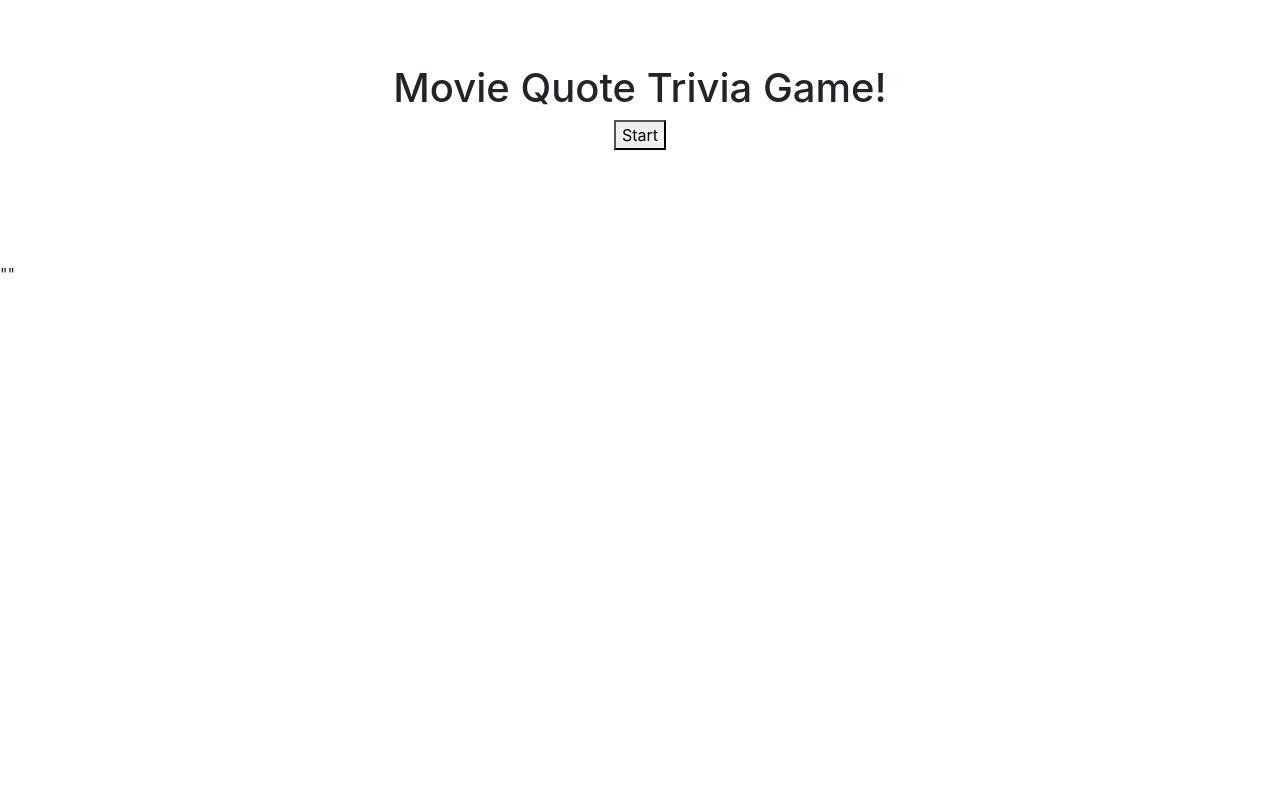
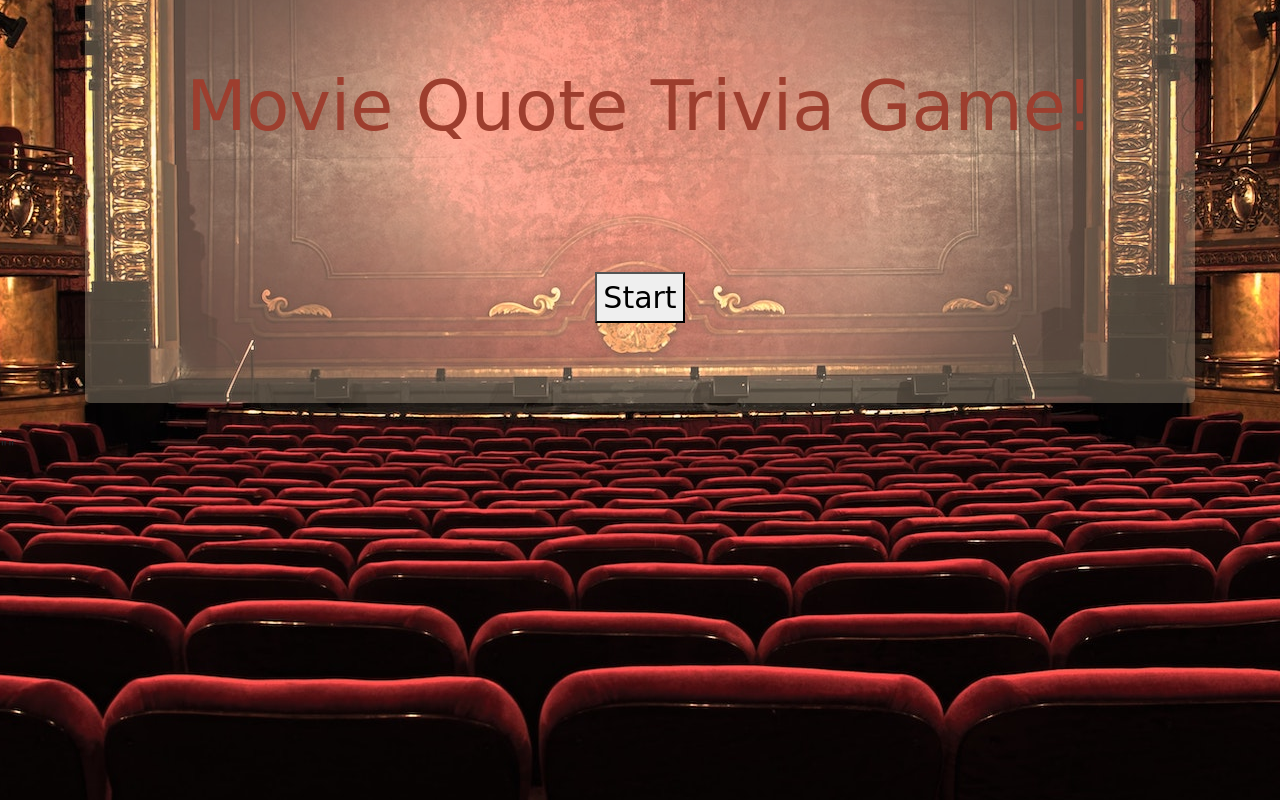
Before and after one commit to JohnWP8253/Triviagame, a plain HTML site: page index.html in a window 1280 px wide. Drawn offline with nearby package versions, Linux system fonts and the light colour scheme; a web font is replaced by a local one.

Commit message:
added css elements

```diff
--- a/css/style.css
+++ b/css/style.css
@@ -1,5 +1,38 @@
 .jumbotron {
-    background-color: rgba(240, 248, 255, 0);
+    background-color: rgba(240, 248, 255, 0.064);
     border: 0px;
+    font-family: 'Bungee Inline', cursive;
     text-align: center;
+    background-color: rgba(255, 228, 196, 0.276);
+    color: rgb(157, 62, 46);
+    font-size: 30px;
 }
+h1 {
+    font-size: 70px;
+}
+
+body {
+    background: url("../images/peter-lewicki-Wfh650C1OHU-unsplash.jpg") no-repeat center center fixed;
+}
+
+.timeRemaining {
+    padding: 20px;
+    font-family: 'Poppins', sans-serif;
+    font-size: 30px;
+    color: black;
+}
+
+.quote {
+    padding: 20px;
+    font-family: 'Bungee Inline', cursive;
+    font-size: 45px;
+    color: rgba(26, 25, 25, 0.947);
+}
+
+.answers {
+    font-family: 'Bungee', cursive;
+    padding: 10px;
+    font-size: 60px;
+    color: whitesmoke;
+
+}
--- a/index.html
+++ b/index.html
@@ -1,18 +1,21 @@
 <!DOCTYPE html>
 <html lang="en">
+
 <head>
   <meta charset="UTF-8" />
   <meta name="viewport" content="width=device-width, initial-scale=1.0" />
+  <!-- My bulldog favicon -->
+  <link rel="icon" type="image/png" href="images/favicon.png" />
+
   <!-- reset.css  -->
   <link rel="stylesheet" type="text/css" href="css/reset.css" />
 
   <!-- bootstrap css file -->
-    <link
-      rel="stylesheet"
-      href="https://stackpath.bootstrapcdn.com/bootstrap/4.4.1/css/bootstrap.min.css"
-      integrity="sha384-Vkoo8x4CGsO3+Hhxv8T/Q5PaXtkKtu6ug5TOeNV6gBiFeWPGFN9MuhOf23Q9Ifjh"
-      crossorigin="anonymous"
-    />
+  <link rel="stylesheet" href="https://stackpath.bootstrapcdn.com/bootstrap/4.4.1/css/bootstrap.min.css"
+    integrity="sha384-Vkoo8x4CGsO3+Hhxv8T/Q5PaXtkKtu6ug5TOeNV6gBiFeWPGFN9MuhOf23Q9Ifjh" crossorigin="anonymous" />
+
+  <!-- google fonts stylesheet -->
+  <link href="https://fonts.googleapis.com/css?family=Bungee|Bungee+Inline|Bungee+Shade|Poppins&display=swap" rel="stylesheet">
 
   <!-- css stylesheet link-->
   <link rel="stylesheet" type="text/css" href="css/style.css" />
@@ -33,6 +36,7 @@
                 <div class="answers"></div>
                 <div id="start-button"></div>
                 </p>
+
             </div>
           </div>
         </section>
@@ -47,4 +51,5 @@
   <!-- link to game.js -->
   <script type="text/javascript" src="javascript/app.js"></script>
 </body>
+
 </html>
--- a/javascript/app.js
+++ b/javascript/app.js
@@ -16,53 +16,53 @@ $(document).ready(function (){
 
     var movieTrivia = [{
 
-        quote:"You're gonna need a bigger boat.",
+        quote:"'You're gonna need a bigger boat.'",
         answers: ["Overboard", "Jaws", "Titanic", "Master and Commander"],
         correctAnswer:"1",
         gif:"https://media.giphy.com/media/aq6wETurhpbc4/giphy.gif"
     }, {
-        quote:"You're killing me, Smalls",
+        quote:"'You're killing me, Smalls!'",
         answers: ["The Sandlot", "The Bad News Bears", "Rookie of the Year", "The Perfect Game"],
         correctAnswer:"0",
         gif:"https://media.giphy.com/media/3oeHLdMOyYLnjZ2CfC/giphy.gif"
     }, {
-        quote:"Hasta la vista, baby!",
+        quote:"'Hasta la vista, baby!'",
         answers: ["The Three Amigos", "The Punisher", "Spanglish", "The Terminator"],
         correctAnswer:"3",
         gif:"https://media.giphy.com/media/26BoCW1FA2980EaR2/giphy.gif"
     }, {
-        quote:"I'll be right here.",
+        quote:"'I'll be right here.'",
         answers: ["Sixteen Candles", "Flubber", "E.T. The Extraterrestrial", "Star Wars"],
         correctAnswer:"2",
         gif:"https://media.giphy.com/media/nL4HKlfoUBW7kO0vqu/giphy.gif"
     }, {
-        quote:"I'm your number one fan.",
+        quote:"'I'm your number one fan.'",
         answers: ["Crossroads", "Misery", "A Star is Born", "Dreamgirls"],
         correctAnswer:"1",
         gif:"https://media.giphy.com/media/rpRmBGR3xaAZa/giphy.gif"
 
     }, {
-        quote:"I'm gonna make him an offer he can't refuse.",
+        quote:"'I'm gonna make him an offer he can't refuse.'",
         answers: ["The Godfather", "Goodfellas", "The Departed", "Casino"],
         correctAnswer:"0",
         gif:"https://media.giphy.com/media/RlH7GlyiGKJ1ciAbO0/giphy.gif"
     }, {
-        quote:"Did you have a brain tumor for breakfast?",
+        quote:"'Did you have a brain tumor for breakfast?'",
         answers: ["Halloween", "Judy", "Heathers", "Austin Powers"],
         correctAnswer:"2",
         gif:"https://media.giphy.com/media/3owyuaFZR2muu2udIQ/giphy.gif"
     }, {
-        quote:"HEY YOU GUYS!!!!",
+        quote:"'HEY YOU GUYS!!!!'",
         answers: ["Bratz", "The Goonies", "Ted", "Her"],
         correctAnswer:"1",
         gif:"https://media.giphy.com/media/5YhFFUFq6ZTry/giphy.gif"
     }, {
-        quote:"You talking to me?",
+        quote:"'You talking to me?'",
         answers: ["Taxi Driver", "Look Who's Talking", "Soapdish", "Quiz Show"],
         correctAnswer:"0",
         gif:"https://media.giphy.com/media/3oEjHO6kED0gWOSpCU/giphy.gif"
     }, {
-        quote:"You can't handle the truth!",
+        quote:"'You can't handle the truth!'",
         answers: ["Risky Business", "Top Gun", "A Few Good Men", "The Firm"],
         correctAnswer:"2",
         gif:"https://media.giphy.com/media/IgsXOXGPxfT3O/giphy.gif"
@@ -141,7 +141,7 @@ $(document).ready(function (){
 
     function resetQuote() {
         $(".answersAll").remove();
-        $(".answers").append('<div class=answerGif src"' + movieTrivia[indexQandA].gif + '">');
+        $(".answers").append('<img class=answerGif  width="auto" height="auto" src"' + movieTrivia[indexQandA].gif + '">');
         indexQandA++;
         if (indexQandA < movieTrivia.length) {
             setTimeout(function (){
```
Also changed, not shown: images/peter-lewicki-Wfh650C1OHU-unsplash.jpg (added). Lines whose indentation alone changed are shown as unchanged.
